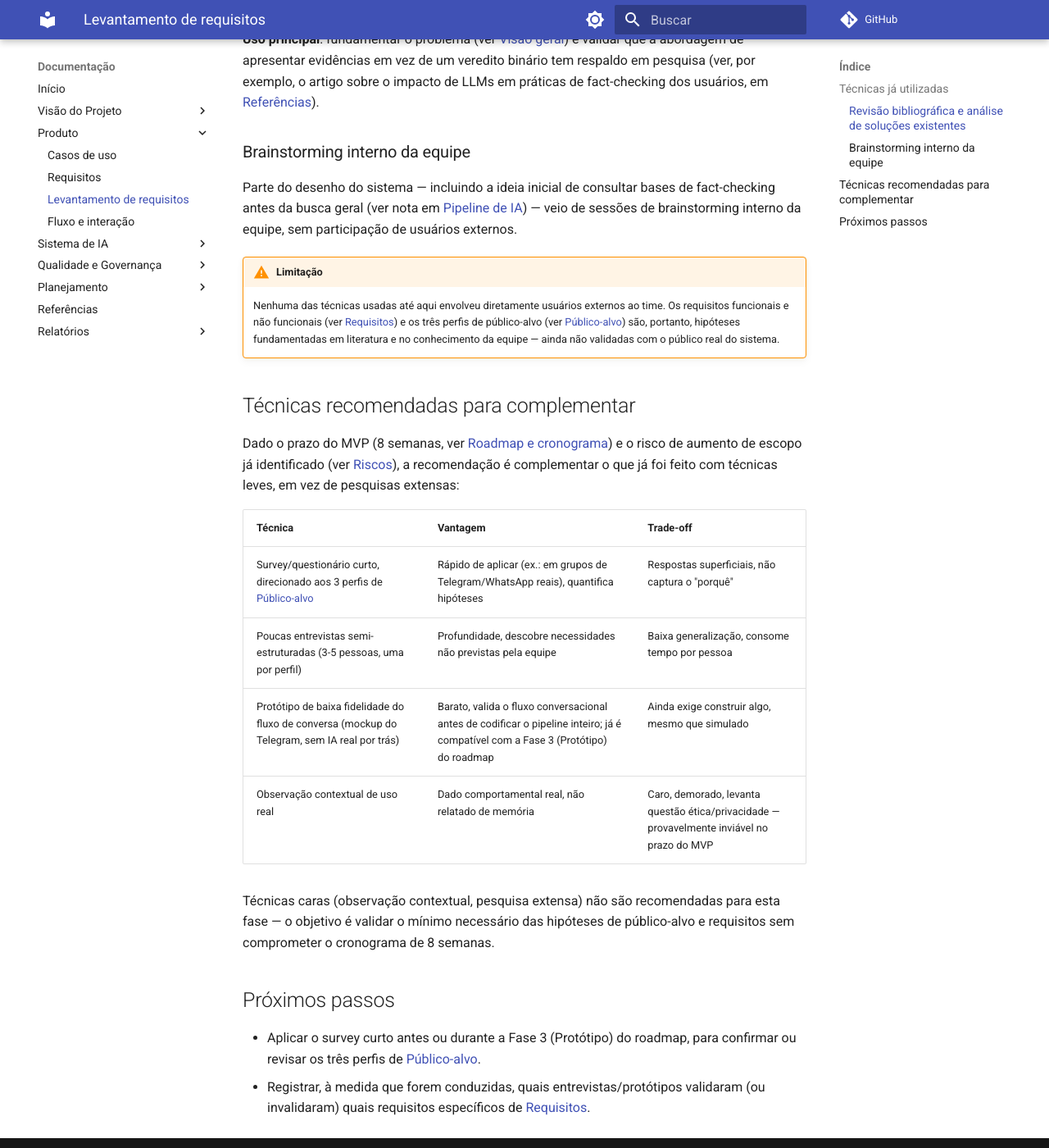
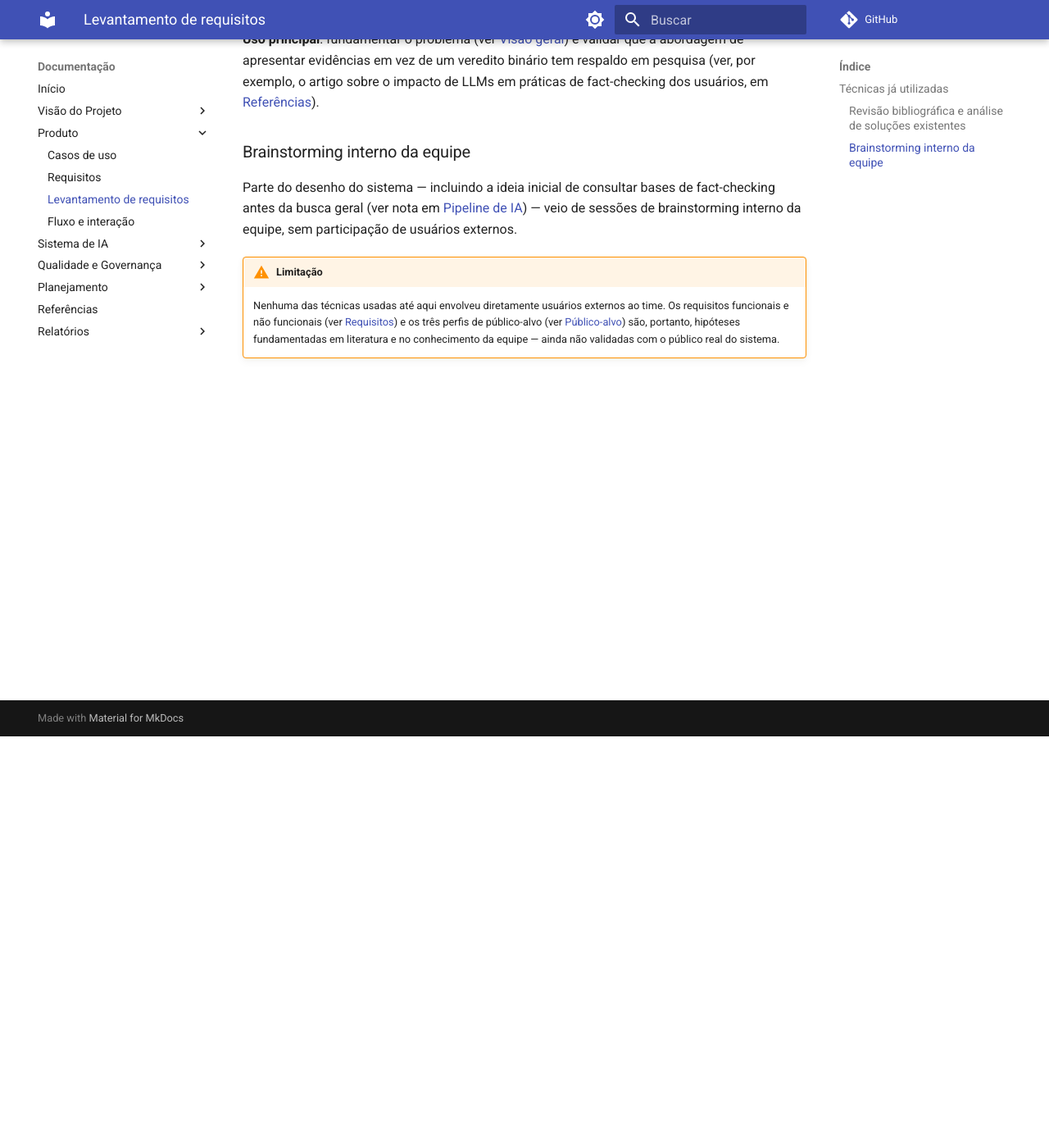
Before and after one commit to Challenge-1-Residencia-IA/Documentacao, an MkDocs documentation site: the page built from docs/levantamento-de-requisitos.md, in a window 1280 px wide and 1400 px high, scrolled down 502 px. Shown: the whole window at 82% size. Built offline with MkDocs 1.6.1 and Material for MkDocs 9.7.7, drawn with Linux system fonts in a browser that asks for light colours; comment, search, counter and statistics services are not loaded.

Commit message:
docs: restringe levantamento-de-requisitos ao que foi feito
Remove as seções de técnicas recomendadas e próximos passos,
mantendo a página só como registro do que a equipe já aplicou
(revisão bibliográfica e brainstorming interno).

```diff
--- a/docs/levantamento-de-requisitos.md
+++ b/docs/levantamento-de-requisitos.md
@@ -16,21 +16,3 @@ Parte do desenho do sistema — incluindo a ideia inicial de consultar bases de
 
 !!! warning "Limitação"
     Nenhuma das técnicas usadas até aqui envolveu diretamente usuários externos ao time. Os requisitos funcionais e não funcionais (ver [Requisitos](requisitos.md)) e os três perfis de público-alvo (ver [Público-alvo](publico-alvo.md)) são, portanto, hipóteses fundamentadas em literatura e no conhecimento da equipe — ainda não validadas com o público real do sistema.
-
-## Técnicas recomendadas para complementar
-
-Dado o prazo do MVP (8 semanas, ver [Roadmap e cronograma](roadmap.md)) e o risco de aumento de escopo já identificado (ver [Riscos](riscos.md)), a recomendação é complementar o que já foi feito com técnicas leves, em vez de pesquisas extensas:
-
-| Técnica | Vantagem | Trade-off |
-|---|---|---|
-| Survey/questionário curto, direcionado aos 3 perfis de [Público-alvo](publico-alvo.md) | Rápido de aplicar (ex.: em grupos de Telegram/WhatsApp reais), quantifica hipóteses | Respostas superficiais, não captura o "porquê" |
-| Poucas entrevistas semi-estruturadas (3-5 pessoas, uma por perfil) | Profundidade, descobre necessidades não previstas pela equipe | Baixa generalização, consome tempo por pessoa |
-| Protótipo de baixa fidelidade do fluxo de conversa (mockup do Telegram, sem IA real por trás) | Barato, valida o fluxo conversacional antes de codificar o pipeline inteiro; já é compatível com a Fase 3 (Protótipo) do roadmap | Ainda exige construir algo, mesmo que simulado |
-| Observação contextual de uso real | Dado comportamental real, não relatado de memória | Caro, demorado, levanta questão ética/privacidade — provavelmente inviável no prazo do MVP |
-
-Técnicas caras (observação contextual, pesquisa extensa) não são recomendadas para esta fase — o objetivo é validar o mínimo necessário das hipóteses de público-alvo e requisitos sem comprometer o cronograma de 8 semanas.
-
-## Próximos passos
-
-- Aplicar o survey curto antes ou durante a Fase 3 (Protótipo) do roadmap, para confirmar ou revisar os três perfis de [Público-alvo](publico-alvo.md).
-- Registrar, à medida que forem conduzidas, quais entrevistas/protótipos validaram (ou invalidaram) quais requisitos específicos de [Requisitos](requisitos.md).
```
Also changed, not shown: docs/index.md (+1 -1 lines), docs/requisitos.md (+1 -1 lines).
